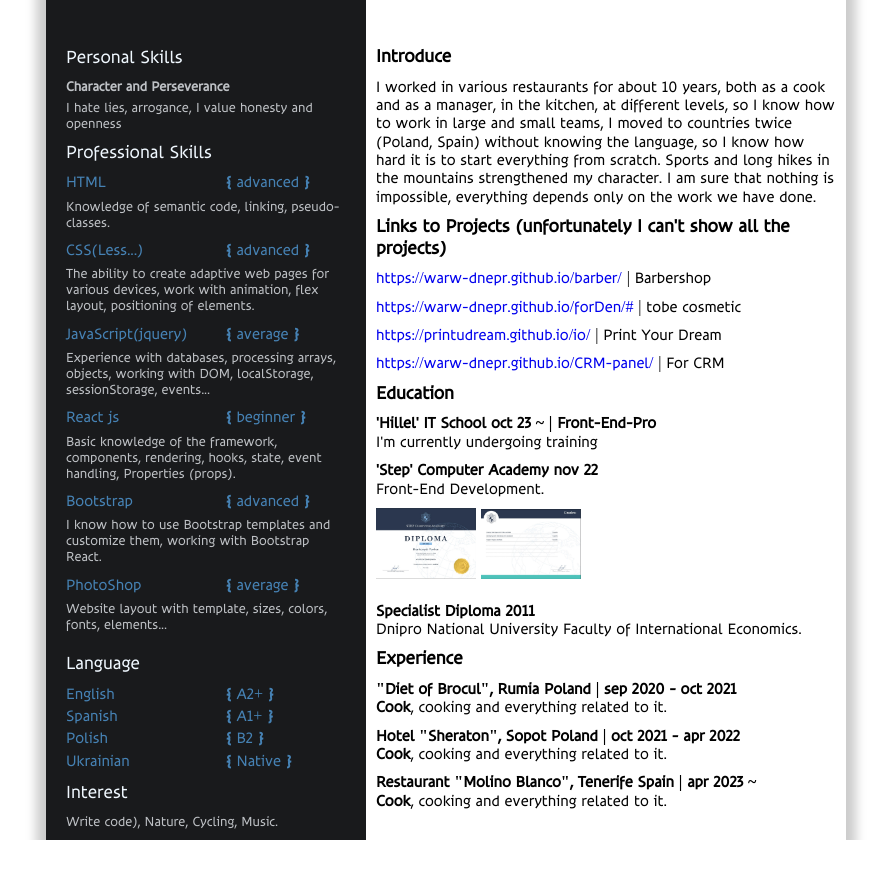
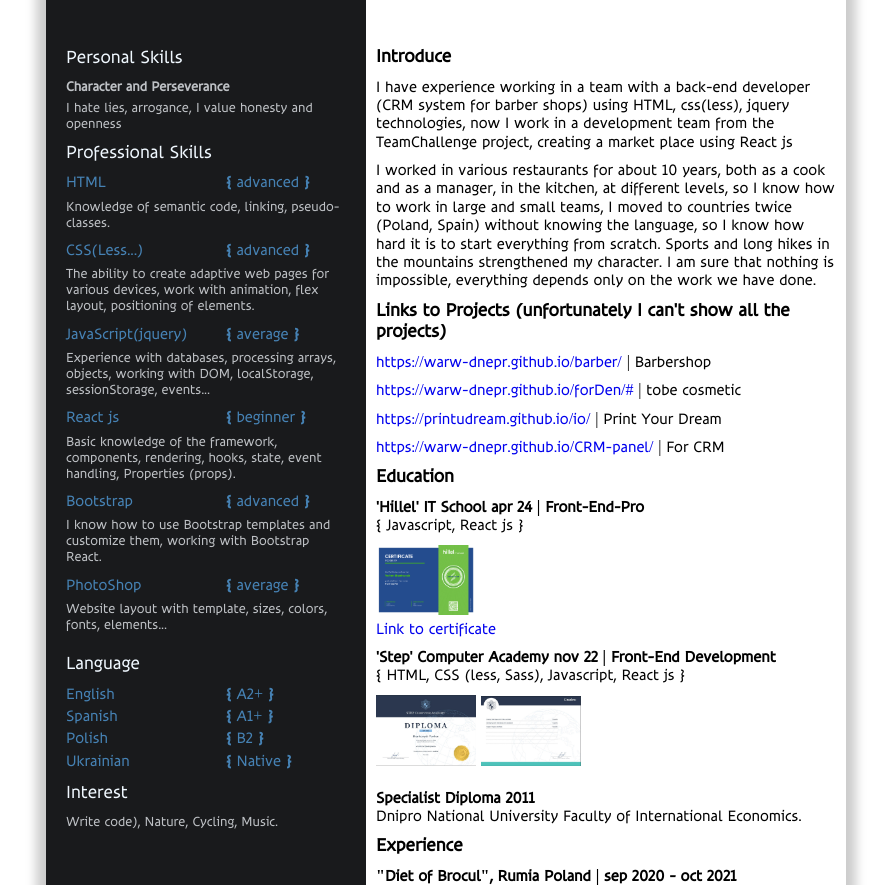
Before and after one commit to warw-dnepr/Front-end-cv, a plain HTML site: page index.html in a window 1280 px wide. Shown: the part 339-1224 px from the top of the page, without its empty margins (194-1085 px from the left). Before the commit the page ends 1179 px from the top, so only its background shows below. Drawn offline with nearby package versions, Linux system fonts and the light colour scheme; a web font is replaced by a local one.

Commit message:
Add files via upload

```diff
--- a/index.html
+++ b/index.html
@@ -113,6 +113,7 @@
          <div class="main-info">
             <div class="introduce">
                <h3>Introduce</h3>
+               <p>I have experience working in a team with a back-end developer (CRM system for barber shops) using HTML, css(less), jquery technologies, now I work in a development team from the TeamChallenge project, creating a market place using React js</p>
                <p>I worked in various restaurants for about 10 years, both as a cook and as a manager, in the kitchen,
                   at different levels, so I know how to work in large and small teams, I moved to countries twice
                   (Poland, Spain) without knowing the language, so I know how hard it is to start everything from
@@ -133,10 +134,12 @@
             </div>
             <div class="education">
                <h3>Education</h3>
-               <h4>'Hillel' IT School oct 23 ~ | Front-End-Pro</h4>
-               <p>I'm currently undergoing training</p>
-               <h4>'Step' Computer Academy nov 22</h4>
-               <p>Front-End Development.</p>
+               <h4>'Hillel' IT School apr 24 | Front-End-Pro</h4>
+               <p>{ Javascript, React js }</p>
+               <img class="diplom_1" id="img/59208189_en.png" src="img/59208189_en.png" alt="">
+               <p><a href="https://certificate.ithillel.ua/view/59208189">Link to certificate</a></p>
+               <h4>'Step' Computer Academy nov 22 | Front-End Development</h4>
+               <p>{ HTML, CSS (less, Sass), Javascript, React js }</p>
                <img class="diplom_1" id="img/diploma.jpg" src="img/diploma.jpg" alt="">
                <img class="diplom_2" id="img/diploma1.jpg" src="img/diploma1.jpg" alt="">
                <br />
```
Also changed, not shown: img/59208189_en.png (added).
